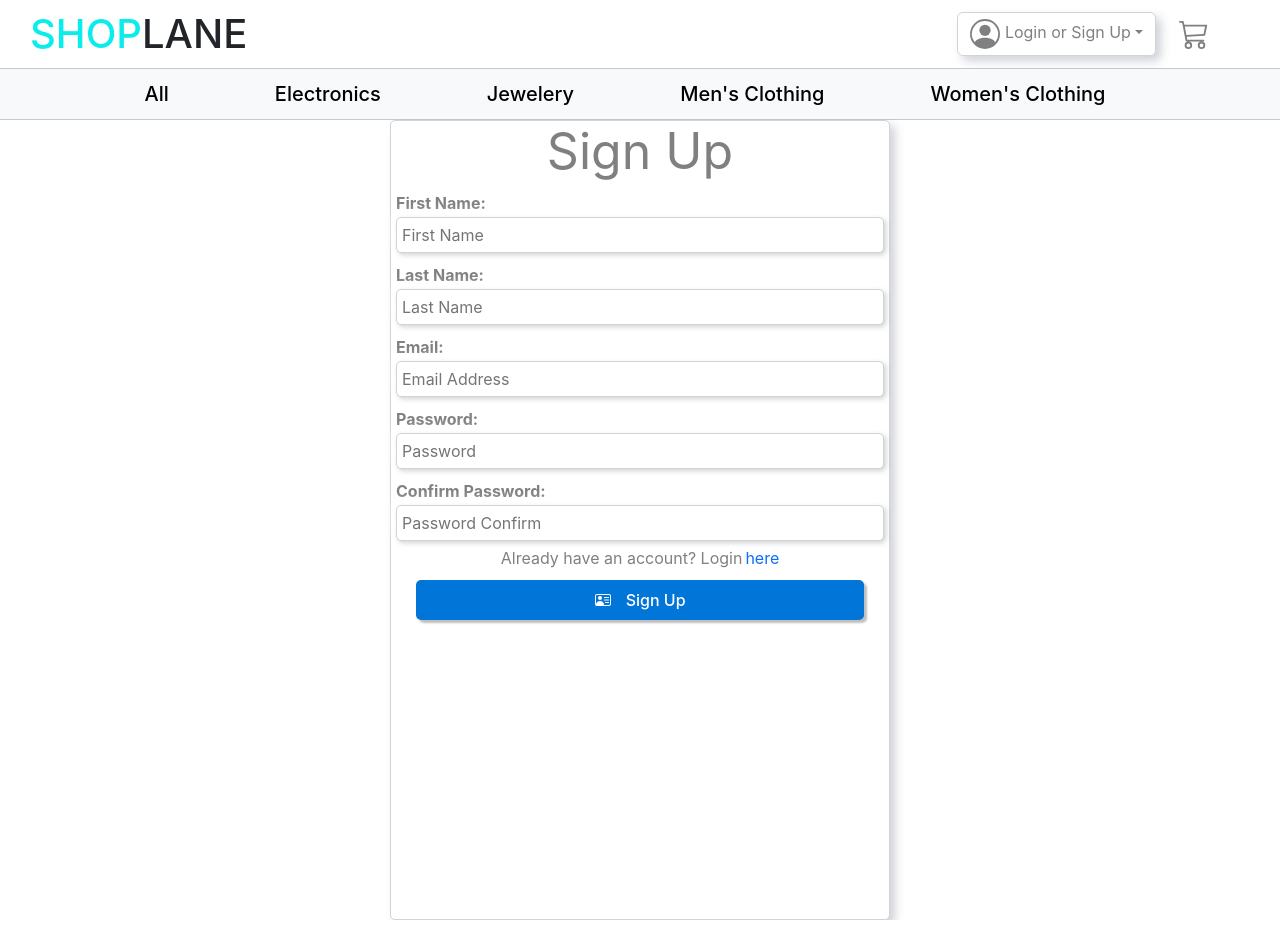
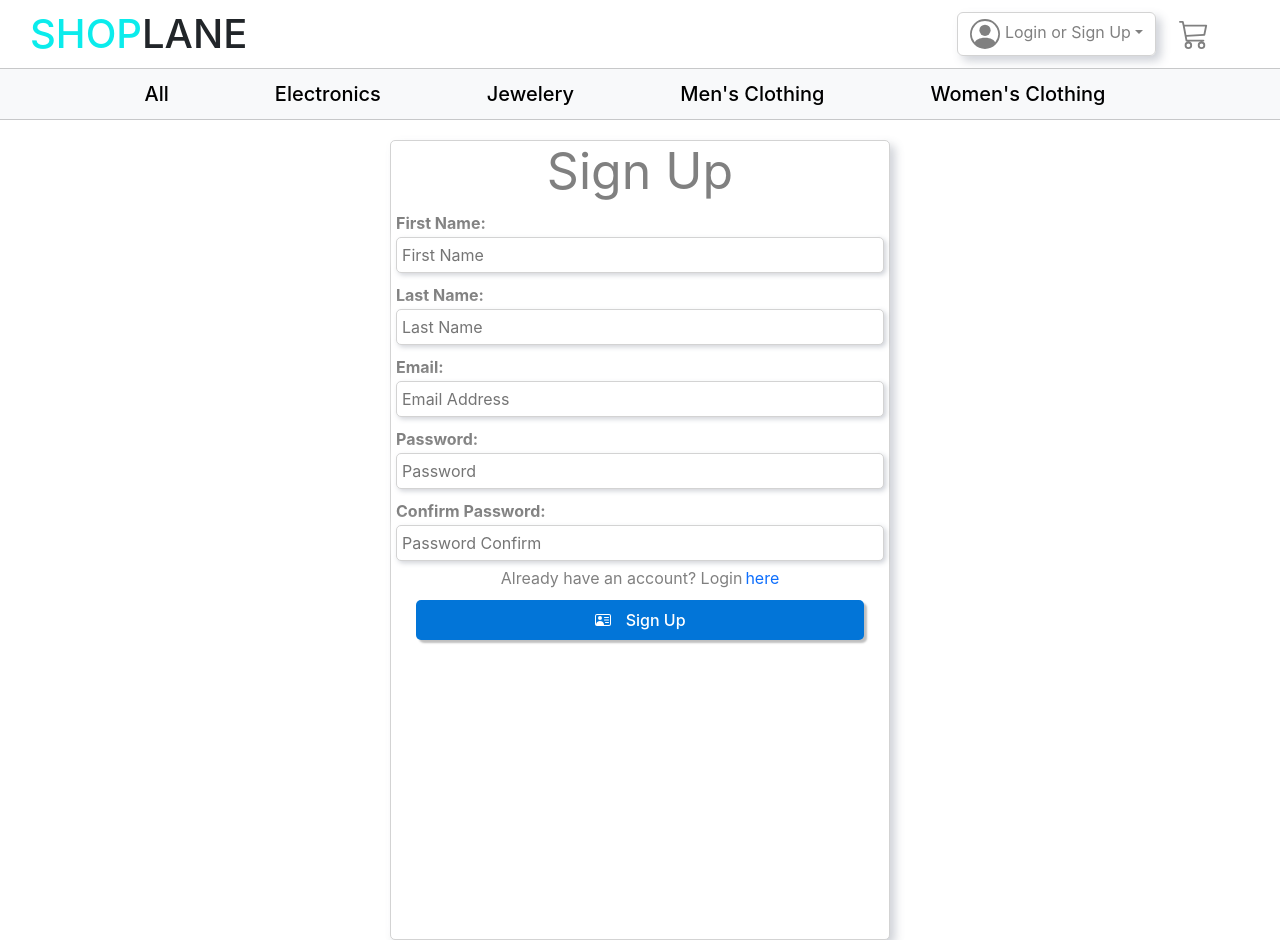
Before and after one commit to AbhishekBose89/Shoplane-Batch11-AbhishekBose, a React (Create React App) app: page /signup in a window 1280 px wide. Built offline with nearby package versions, Linux system fonts and the light colour scheme.

Commit message:
css update to login,signup and forgot password pages

```diff
--- a/src/pages/ForgotPassword/ForgotPassword.css
+++ b/src/pages/ForgotPassword/ForgotPassword.css
@@ -4,7 +4,7 @@
   margin: auto;
   display: block;
   border: .25px solid lightgray;
-  margin-top: 20px;
+  margin-top: 40px;
   border-radius: 5px;
   box-shadow: -5px -5px 10px rgba(255, 255, 255, 0.5),
     5px 5px 10px rgba(94, 104, 121, 0.3);
@@ -17,10 +17,7 @@
   text-align: center;
   margin-bottom: 5px;
 }
-/* .forgot-password > div{
-    margin-top: 2px;
 
-} */
 .forgot-password .input {
   display: flex;
   justify-content: center;
--- a/src/pages/Login/Login.css
+++ b/src/pages/Login/Login.css
@@ -4,7 +4,7 @@
   margin: auto;
   display: block;
   border: .25px solid lightgray;
-  margin-top: 20px;
+  margin-top: 40px;
   border-radius: 5px;
   box-shadow: -5px -5px 10px rgba(255, 255, 255, 0.5),
     5px 5px 10px rgba(94, 104, 121, 0.3);
--- a/src/pages/SignUp/SignUp.css
+++ b/src/pages/SignUp/SignUp.css
@@ -3,8 +3,8 @@
   height: 100vh;
   margin: auto;
   display: block;
-  border: .25px solid lightgray;
-  margin-top: 20px;
+  border: 0.25px solid lightgray;
+  margin-top: 40px;
   border-radius: 5px;
   box-shadow: -5px -5px 10px rgba(255, 255, 255, 0.5),
     5px 5px 10px rgba(94, 104, 121, 0.3);
@@ -73,7 +73,7 @@
   font-weight: 500;
   color: white;
 }
-#signup:hover{
+#signup:hover {
   background-color: goldenrod;
 }
 .signup .error {
```
